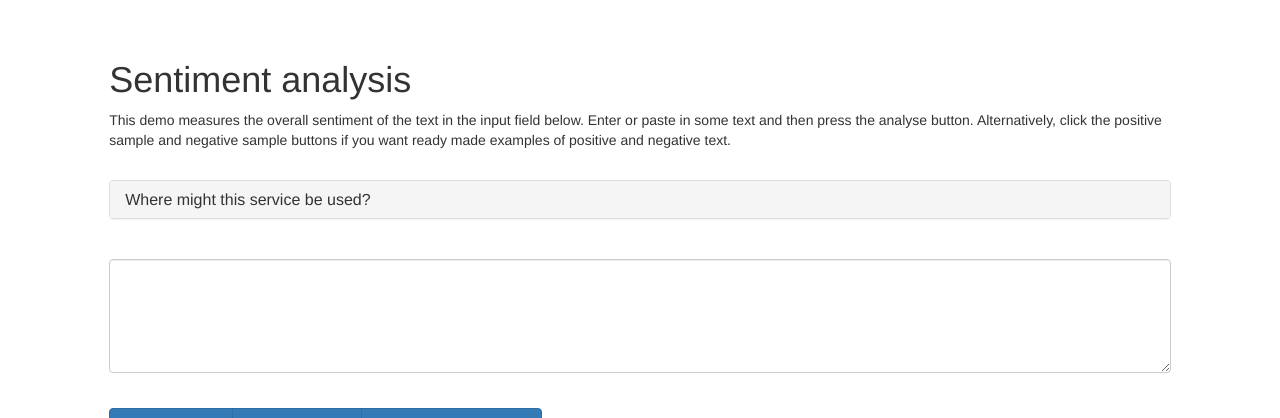
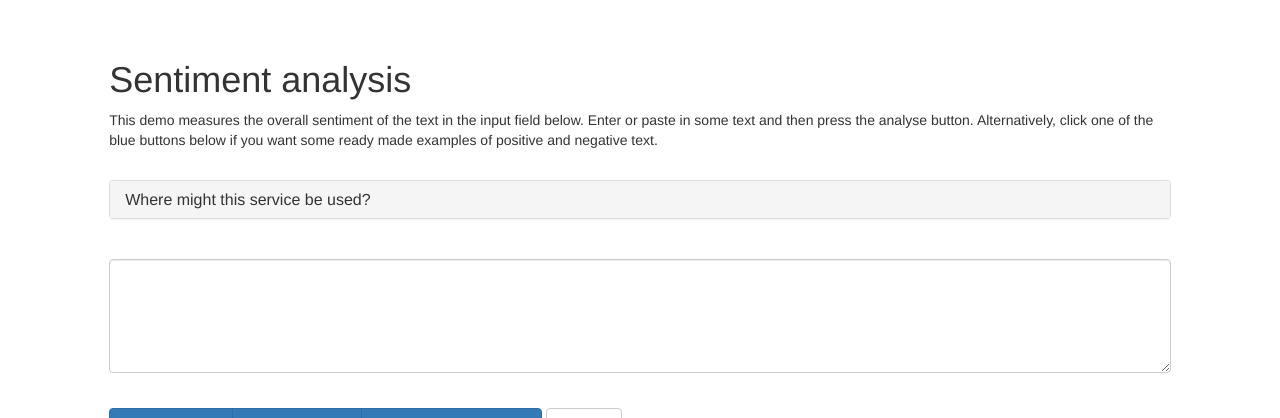
Before and after one commit to bialogic/DjangoApplicactionOld, a Django app: template ProjectA/firstapp/templates/SentimentAnalysis.html in a window 1280 px wide. Shown: the part 52-470 px from the top of the page. Run offline with Django 3.2, Linux system fonts and the light colour scheme; the template is opened without the code that fills it, so the values that code supplies are empty; some libraries are stand-ins or nearby versions.

Commit message:
Realigned the Analyse button for sentiment analysis

```diff
--- a/ProjectA/firstapp/templates/SentimentAnalysis.html
+++ b/ProjectA/firstapp/templates/SentimentAnalysis.html
@@ -35,7 +35,7 @@ Matthew Weaver, 2016
     <h1>Sentiment analysis</h1>
     <p>This demo measures the overall sentiment of the text in the input field below.
         Enter or paste in some text and then press the analyse button. Alternatively,
-        click the positive sample and negative sample buttons if you want ready made examples
+        click one of the blue buttons below if you want some ready made examples
         of positive and negative text.
     </p>
     <br>
@@ -90,11 +90,8 @@ Matthew Weaver, 2016
             <button type="button" class="btn btn-primary" onclick="NegativeSample()">Negative sample</button>
             <button type="button" class="btn btn-primary" onclick="WizardSample()">Wizard of Oz - Chapter 1</button>
         </div>
-        <br><br>
         <button type="submit" class="btn btn-default">Analyse</button>
-        <br><br>
-
-
+        <br><br><br>
         <h3>Summary output</h3>
         <table class="table">
             <thead>
```
Also changed, not shown: ProjectA/firstapp/templates/home.html (+10 -2 lines).
